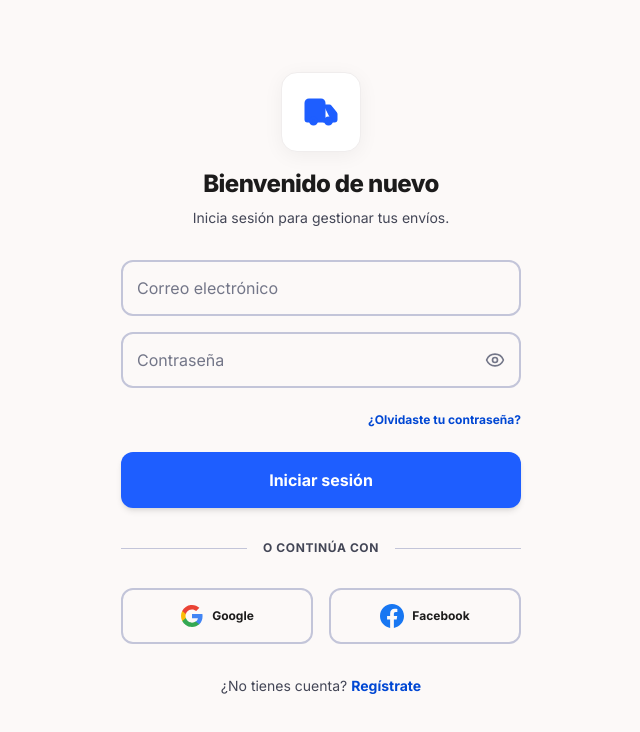
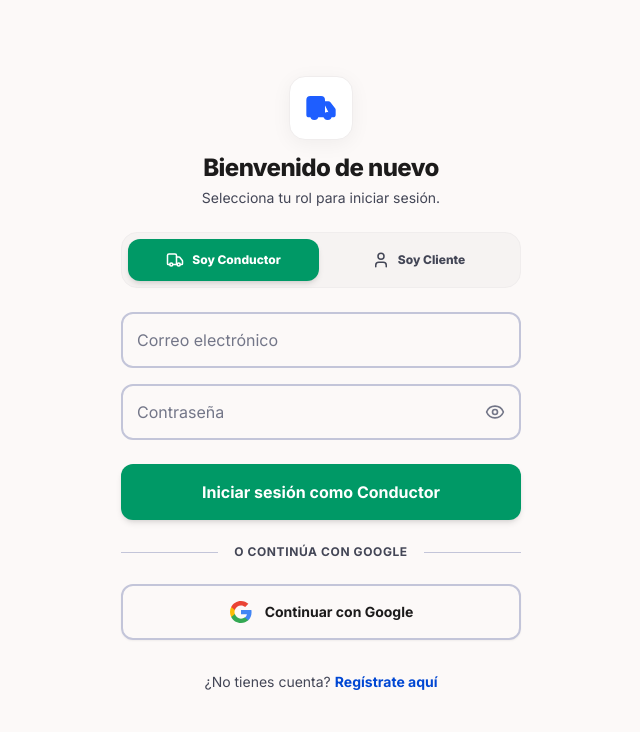
Before and after one commit to lfalzatel/CargoFlow, a React (Vite) app: page / in a window 1280 px wide. Both pictures are taken after a click on the button "Iniciar sesión". Shown: the top 732 px of the page, without its empty margins (319-959 px from the left). Built offline with nearby package versions, Linux system fonts and the light colour scheme; no server answers.

Commit message:
fix: force Google account chooser on sign in and add mandatory role selector tab on Login and Register forms

```diff
--- a/src/App.tsx
+++ b/src/App.tsx
@@ -124,30 +124,33 @@ export default function App() {
   };
 
   // Login completion (goes straight to main dashboard)
-  const handleLoginSuccess = (email: string) => {
+  const handleLoginSuccess = (email: string, role: UserRole = selectedRole) => {
+    setSelectedRole(role);
     setUser(prev => ({
       ...prev,
       email: email,
-      plateNumber: prev.plateNumber || 'WYZ-789',
+      role: role,
+      plateNumber: role === 'conductor' ? (prev.plateNumber || 'WYZ-789') : undefined,
       isVerified: true,
     }));
     setView('home');
   };
 
   // Registration completion
-  const handleRegisterSuccess = (name: string, email: string, phone: string) => {
+  const handleRegisterSuccess = (name: string, email: string, phone: string, role: UserRole = selectedRole) => {
+    setSelectedRole(role);
     setUser({
       name,
       email,
       phone,
-      role: selectedRole,
+      role: role,
       isVerified: true,
       rating: 5.0,
       balance: 1250000,
-      plateNumber: selectedRole === 'conductor' ? 'WYZ-789' : undefined,
+      plateNumber: role === 'conductor' ? 'WYZ-789' : undefined,
     });
 
-    if (selectedRole === 'conductor') {
+    if (role === 'conductor') {
       setView('complete_profile');
     } else {
       setView('home');
@@ -290,11 +293,15 @@ export default function App() {
 
           {view === 'login' && (
             <Login
+              currentRole={selectedRole}
               onLoginSuccess={handleLoginSuccess}
               onGoogleLoginSuccess={(profile) => {
+                const r = profile.role || selectedRole;
+                setSelectedRole(r);
                 setUser({
                   ...profile,
-                  plateNumber: profile.plateNumber || (selectedRole === 'conductor' ? 'WYZ-789' : undefined),
+                  role: r,
+                  plateNumber: profile.plateNumber || (r === 'conductor' ? 'WYZ-789' : undefined),
                   isVerified: true,
                 });
                 setView('home');
@@ -305,6 +312,7 @@ export default function App() {
 
           {view === 'register' && (
             <Register
+              currentRole={selectedRole}
               onRegisterSuccess={handleRegisterSuccess}
               onNavigateToLogin={() => setView('login')}
             />
--- a/src/components/Login.tsx
+++ b/src/components/Login.tsx
@@ -1,15 +1,18 @@
 import React, { useState } from 'react';
-import { Eye, EyeOff, Truck } from 'lucide-react';
+import { Eye, EyeOff, Truck, User } from 'lucide-react';
 import { motion } from 'motion/react';
 import { loginWithGoogle, loginWithEmail } from '../services/authService';
+import { UserRole } from '../types';
 
 interface LoginProps {
-  onLoginSuccess: (email: string) => void;
+  currentRole?: UserRole;
+  onLoginSuccess: (email: string, role: UserRole) => void;
   onNavigateToRegister: () => void;
   onGoogleLoginSuccess?: (profile: any) => void;
 }
 
-export default function Login({ onLoginSuccess, onNavigateToRegister, onGoogleLoginSuccess }: LoginProps) {
+export default function Login({ currentRole = 'conductor', onLoginSuccess, onNavigateToRegister, onGoogleLoginSuccess }: LoginProps) {
+  const [selectedRole, setSelectedRole] = useState<UserRole>(currentRole);
   const [email, setEmail] = useState('');
   const [password, setPassword] = useState('');
   const [showPassword, setShowPassword] = useState(false);
@@ -21,24 +24,24 @@ export default function Login({ onLoginSuccess, onNavigateToRegister, onGoogleLo
       setIsLoading(true);
       await loginWithEmail(email, password);
       setIsLoading(false);
-      onLoginSuccess(email);
+      onLoginSuccess(email, selectedRole);
     }
   };
 
   const handleGoogleClick = async () => {
     setIsLoading(true);
     try {
-      const userProfile = await loginWithGoogle('conductor');
+      const userProfile = await loginWithGoogle(selectedRole);
       setIsLoading(false);
       if (onGoogleLoginSuccess) {
-        onGoogleLoginSuccess(userProfile);
+        onGoogleLoginSuccess({ ...userProfile, role: selectedRole });
       } else {
-        onLoginSuccess(userProfile.email || 'usuario.google@cargoflow.co');
+        onLoginSuccess(userProfile.email || 'usuario.google@cargoflow.co', selectedRole);
       }
     } catch (e) {
       console.warn('Google login popup error:', e);
       setIsLoading(false);
-      onLoginSuccess('usuario.google@cargoflow.co');
+      onLoginSuccess('usuario.google@cargoflow.co', selectedRole);
     }
   };
 
@@ -46,13 +49,13 @@ export default function Login({ onLoginSuccess, onNavigateToRegister, onGoogleLo
     <div className="min-h-screen bg-background flex flex-col antialiased">
       <main className="flex-1 flex flex-col justify-center px-6 md:max-w-md md:mx-auto w-full py-12">
         {/* Logo Header */}
-        <header className="flex flex-col items-center mb-8 w-full">
+        <header className="flex flex-col items-center mb-6 w-full">
           <motion.div
             initial={{ scale: 0.9, opacity: 0 }}
             animate={{ scale: 1, opacity: 1 }}
-            className="w-20 h-20 mb-4 rounded-2xl bg-white shadow-[0px_4px_20px_rgba(0,0,0,0.05)] flex items-center justify-center border border-surface-container"
+            className="w-16 h-16 mb-3 rounded-2xl bg-white shadow-[0px_4px_20px_rgba(0,0,0,0.05)] flex items-center justify-center border border-surface-container"
           >
-            <Truck className="text-primary-container" size={36} fill="currentColor" />
+            <Truck className="text-primary-container" size={32} fill="currentColor" />
           </motion.div>
           <motion.h1
             initial={{ y: -10, opacity: 0 }}
@@ -62,10 +65,38 @@ export default function Login({ onLoginSuccess, onNavigateToRegister, onGoogleLo
           >
             Bienvenido de nuevo
           </motion.h1>
-          <p className="text-sm text-on-surface-variant mt-2 text-center">
-            Inicia sesión para gestionar tus envíos.
+          <p className="text-sm text-on-surface-variant mt-1 text-center">
+            Selecciona tu rol para iniciar sesión.
           </p>
         </header>
+
+        {/* Mandatory Role Selection Toggle */}
+        <div className="w-full bg-surface-container-low p-1.5 rounded-2xl mb-6 border border-surface-container flex gap-1">
+          <button
+            type="button"
+            onClick={() => setSelectedRole('conductor')}
+            className={`flex-1 py-3 rounded-xl text-xs font-extrabold flex items-center justify-center gap-2 transition-all cursor-pointer ${
+              selectedRole === 'conductor'
+                ? 'bg-emerald-600 text-white shadow-md'
+                : 'text-on-surface-variant hover:text-on-surface hover:bg-white/60'
+            }`}
+          >
+            <Truck size={18} />
+            <span>Soy Conductor</span>
+          </button>
+          <button
+            type="button"
+            onClick={() => setSelectedRole('cliente')}
+            className={`flex-1 py-3 rounded-xl text-xs font-extrabold flex items-center justify-center gap-2 transition-all cursor-pointer ${
+              selectedRole === 'cliente'
+                ? 'bg-blue-600 text-white shadow-md'
+                : 'text-on-surface-variant hover:text-on-surface hover:bg-white/60'
+            }`}
+          >
+            <User size={18} />
+            <span>Soy Cliente</span>
+          </button>
+        </div>
 
         {/* Login Form */}
         <form onSubmit={handleSubmit} className="w-full">
@@ -120,40 +151,35 @@ export default function Login({ onLoginSuccess, onNavigateToRegister, onGoogleLo
             </button>
           </div>
 
-          {/* Forgot Password Link */}
-          <div className="flex justify-end mb-6">
-            <a href="#" className="text-xs font-bold text-primary hover:underline transition-colors">
-              ¿Olvidaste tu contraseña?
-            </a>
-          </div>
-
           {/* Submit Button */}
           <button
             type="submit"
             disabled={isLoading}
-            className="w-full h-[56px] bg-[#1E5EFF] text-white font-bold text-base rounded-xl shadow-md hover:bg-primary transition-all active:scale-[0.98] flex items-center justify-center cursor-pointer disabled:opacity-60"
+            className={`w-full h-[56px] text-white font-bold text-base rounded-xl shadow-md transition-all active:scale-[0.98] flex items-center justify-center cursor-pointer disabled:opacity-60 ${
+              selectedRole === 'conductor' ? 'bg-emerald-600 hover:bg-emerald-700' : 'bg-blue-600 hover:bg-blue-700'
+            }`}
           >
-            {isLoading ? 'Conectando...' : 'Iniciar sesión'}
+            {isLoading ? 'Conectando...' : `Iniciar sesión como ${selectedRole === 'conductor' ? 'Conductor' : 'Cliente'}`}
           </button>
         </form>
 
         {/* Divider */}
-        <div className="relative flex items-center my-8">
+        <div className="relative flex items-center my-6">
           <div className="flex-grow border-t border-outline-variant"></div>
           <span className="flex-shrink-0 mx-4 text-xs font-bold text-on-surface-variant uppercase tracking-wider">
-            O continúa con
+            O continúa con Google
           </span>
           <div className="flex-grow border-t border-outline-variant"></div>
         </div>
 
         {/* Social Login */}
-        <div className="grid grid-cols-2 gap-4 w-full">
+        <div className="w-full">
           {/* Google Button */}
           <button
             type="button"
             onClick={handleGoogleClick}
             disabled={isLoading}
-            className="flex items-center justify-center gap-2 h-[56px] border-2 border-outline-variant rounded-xl hover:bg-surface-container-low transition-all active:scale-[0.98] cursor-pointer"
+            className="w-full flex items-center justify-center gap-3 h-[56px] border-2 border-outline-variant rounded-xl hover:bg-surface-container-low transition-all active:scale-[0.98] cursor-pointer shadow-xs"
             title="Iniciar sesión con Google"
           >
             <svg aria-hidden="true" className="w-6 h-6" viewBox="0 0 24 24">
@@ -162,20 +188,7 @@ export default function Login({ onLoginSuccess, onNavigateToRegister, onGoogleLo
               <path d="M5.84 14.09c-.22-.66-.35-1.36-.35-2.09s.13-1.43.35-2.09V7.07H2.18C1.43 8.55 1 10.22 1 12s.43 3.45 1.18 4.93l2.85-2.22.81-.62z" fill="#FBBC05"></path>
               <path d="M12 5.38c1.62 0 3.06.56 4.21 1.64l3.15-3.15C17.45 2.09 14.97 1 12 1 7.7 1 3.99 3.47 2.18 7.07l3.66 2.84c.87-2.6 3.3-4.53 6.16-4.53z" fill="#EA4335"></path>
             </svg>
-            <span className="text-xs font-bold text-on-surface">Google</span>
-          </button>
-
-          {/* Facebook Button */}
-          <button
-            type="button"
-            onClick={() => onLoginSuccess('usuario.facebook@cargoflow.co')}
-            className="flex items-center justify-center gap-2 h-[56px] border-2 border-outline-variant rounded-xl hover:bg-surface-container-low transition-all active:scale-[0.98] cursor-pointer"
-            title="Iniciar sesión con Facebook"
-          >
-            <svg aria-hidden="true" className="w-6 h-6" viewBox="0 0 24 24">
-              <path d="M24 12.073c0-6.627-5.373-12-12-12s-12 5.373-12 12c0 5.99 4.388 10.954 10.125 11.854v-8.385H7.078v-3.47h3.047V9.43c0-3.007 1.792-4.669 4.533-4.669 1.312 0 2.686.235 2.686.235v2.953H15.83c-1.491 0-1.956.925-1.956 1.874v2.25h3.328l-.532 3.47h-2.796v8.385C19.612 23.027 24 18.062 24 12.073z" fill="#1877F2"></path>
-            </svg>
-            <span className="text-xs font-bold text-on-surface">Facebook</span>
+            <span className="text-sm font-bold text-on-surface">Continuar con Google</span>
           </button>
         </div>
 
@@ -187,7 +200,7 @@ export default function Login({ onLoginSuccess, onNavigateToRegister, onGoogleLo
               onClick={onNavigateToRegister}
               className="text-primary font-bold ml-1 hover:underline focus:outline-none"
             >
-              Regístrate
+              Regístrate aquí
             </button>
           </p>
         </div>
--- a/src/components/Register.tsx
+++ b/src/components/Register.tsx
@@ -1,13 +1,15 @@
 import React, { useState } from 'react';
-import { Eye, EyeOff, Truck, ArrowRight, X } from 'lucide-react';
-import { motion } from 'motion/react';
+import { Eye, EyeOff, Truck, User, ArrowRight, X } from 'lucide-react';
+import { UserRole } from '../types';
 
 interface RegisterProps {
-  onRegisterSuccess: (name: string, email: string, phone: string) => void;
+  currentRole?: UserRole;
+  onRegisterSuccess: (name: string, email: string, phone: string, role: UserRole) => void;
   onNavigateToLogin: () => void;
 }
 
-export default function Register({ onRegisterSuccess, onNavigateToLogin }: RegisterProps) {
+export default function Register({ currentRole = 'conductor', onRegisterSuccess, onNavigateToLogin }: RegisterProps) {
+  const [selectedRole, setSelectedRole] = useState<UserRole>(currentRole);
   const [name, setName] = useState('');
   const [email, setEmail] = useState('');
   const [phone, setPhone] = useState('');
@@ -18,7 +20,7 @@ export default function Register({ onRegisterSuccess, onNavigateToLogin }: Regis
   const handleSubmit = (e: React.FormEvent) => {
     e.preventDefault();
     if (name && email && phone && password && acceptedTerms) {
-      onRegisterSuccess(name, email, phone);
+      onRegisterSuccess(name, email, phone, selectedRole);
     }
   };
 
@@ -40,10 +42,38 @@ export default function Register({ onRegisterSuccess, onNavigateToLogin }: Regis
 
       {/* Main Content */}
       <main className="flex-1 flex flex-col items-center justify-center px-6 py-6 w-full max-w-md mx-auto">
-        <div className="w-full bg-white rounded-2xl shadow-[0px_4px_20px_rgba(0,0,0,0.05)] p-6 border border-surface-container flex flex-col gap-6">
+        <div className="w-full bg-white rounded-2xl shadow-[0px_4px_20px_rgba(0,0,0,0.05)] p-6 border border-surface-container flex flex-col gap-5">
           <div className="text-center">
             <h1 className="text-2xl font-bold text-on-surface tracking-tight">Crea tu cuenta</h1>
-            <p className="text-sm text-on-surface-variant mt-1">Únete a la red logística más eficiente.</p>
+            <p className="text-sm text-on-surface-variant mt-1">Selecciona tu rol para unirte a la red logística.</p>
+          </div>
+
+          {/* Mandatory Role Selection Segmented Control */}
+          <div className="w-full bg-surface-container-low p-1.5 rounded-2xl border border-surface-container flex gap-1">
+            <button
+              type="button"
+              onClick={() => setSelectedRole('conductor')}
+              className={`flex-1 py-3 rounded-xl text-xs font-extrabold flex items-center justify-center gap-2 transition-all cursor-pointer ${
+                selectedRole === 'conductor'
+                  ? 'bg-emerald-600 text-white shadow-md'
+                  : 'text-on-surface-variant hover:text-on-surface hover:bg-white/60'
+              }`}
+            >
+              <Truck size={18} />
+              <span>Soy Conductor</span>
+            </button>
+            <button
+              type="button"
+              onClick={() => setSelectedRole('cliente')}
+              className={`flex-1 py-3 rounded-xl text-xs font-extrabold flex items-center justify-center gap-2 transition-all cursor-pointer ${
+                selectedRole === 'cliente'
+                  ? 'bg-blue-600 text-white shadow-md'
+                  : 'text-on-surface-variant hover:text-on-surface hover:bg-white/60'
+              }`}
+            >
+              <User size={18} />
+              <span>Soy Cliente</span>
+            </button>
           </div>
 
           <form onSubmit={handleSubmit} className="flex flex-col gap-4">
@@ -143,7 +173,7 @@ export default function Register({ onRegisterSuccess, onNavigateToLogin }: Regis
             </div>
 
             {/* Terms Checkbox */}
-            <label className="flex items-start gap-3 mt-2 cursor-pointer group">
+            <label className="flex items-start gap-3 mt-1 cursor-pointer group">
               <div className="relative flex items-center justify-center mt-1">
                 <input
                   type="checkbox"
@@ -174,19 +204,21 @@ export default function Register({ onRegisterSuccess, onNavigateToLogin }: Regis
             <button
               type="submit"
               disabled={!acceptedTerms}
-              className={`mt-4 w-full h-[56px] rounded-xl font-bold text-base flex items-center justify-center gap-2 transition-all shadow-sm ${
+              className={`mt-2 w-full h-[56px] rounded-xl font-bold text-base flex items-center justify-center gap-2 transition-all shadow-sm ${
                 acceptedTerms
-                  ? 'bg-primary-container text-white hover:bg-primary active:scale-[0.98] cursor-pointer hover:shadow-md'
+                  ? selectedRole === 'conductor'
+                    ? 'bg-emerald-600 text-white hover:bg-emerald-700 active:scale-[0.98] cursor-pointer'
+                    : 'bg-blue-600 text-white hover:bg-blue-700 active:scale-[0.98] cursor-pointer'
                   : 'bg-surface-variant text-outline opacity-60 cursor-not-allowed'
               }`}
             >
-              Crear cuenta
+              Registrarme como {selectedRole === 'conductor' ? 'Conductor' : 'Cliente'}
               <ArrowRight size={20} />
             </button>
           </form>
 
           {/* Navigation to Login */}
-          <div className="text-center pt-4 border-t border-surface-container-high">
+          <div className="text-center pt-3 border-t border-surface-container-high">
             <p className="text-sm text-on-surface-variant">
               ¿Ya tienes una cuenta?{' '}
               <button
```
